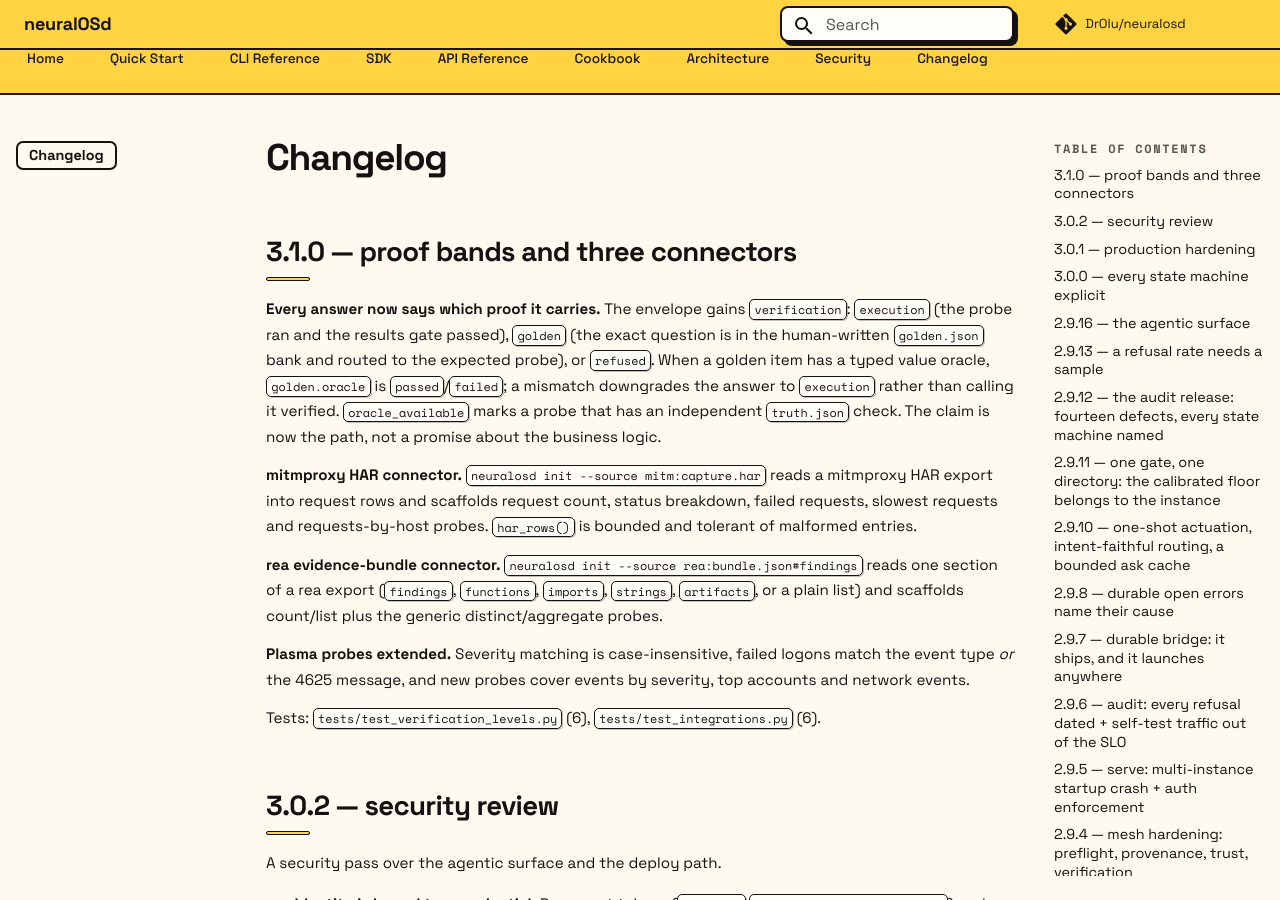
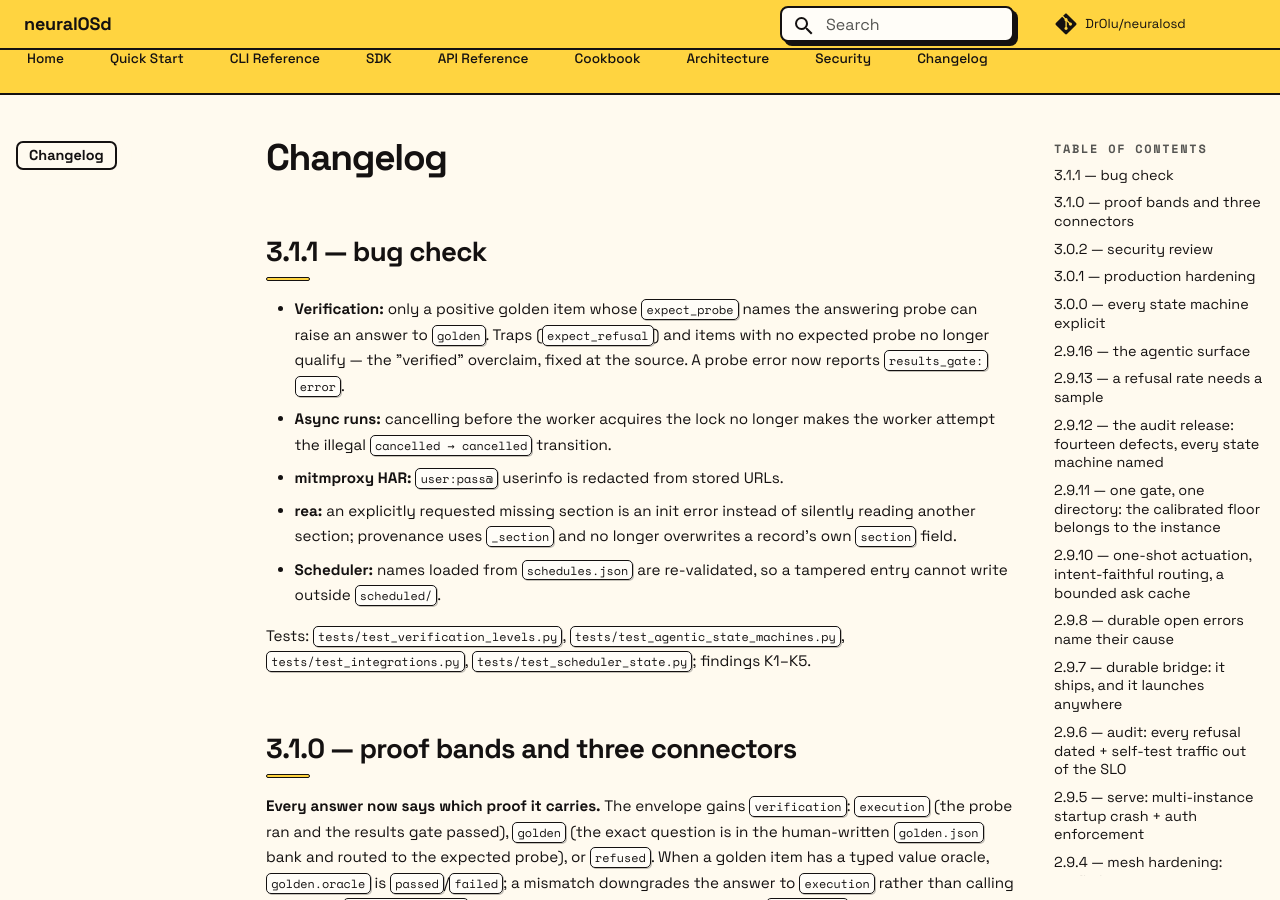
Before and after one commit to DrOlu/neuralosd, an MkDocs documentation site: the page built from docs/changelog.md, in a window 1280 px wide and 900 px high. Built offline with MkDocs 1.6.1 and Material for MkDocs 9.7.7, drawn with Linux system fonts in a browser that asks for light colours; comment, search, counter and statistics services are not loaded.

Commit message:
chore(release): 3.1.1

```diff
--- a/docs/changelog.md
+++ b/docs/changelog.md
@@ -1,4 +1,23 @@
 # Changelog
+
+## 3.1.1 — bug check
+
+- **Verification:** only a positive golden item whose `expect_probe` names
+  the answering probe can raise an answer to `golden`. Traps
+  (`expect_refusal`) and items with no expected probe no longer qualify —
+  the "verified" overclaim, fixed at the source. A probe error now reports
+  `results_gate: error`.
+- **Async runs:** cancelling before the worker acquires the lock no longer
+  makes the worker attempt the illegal `cancelled → cancelled` transition.
+- **mitmproxy HAR:** `user:pass@` userinfo is redacted from stored URLs.
+- **rea:** an explicitly requested missing section is an init error instead
+  of silently reading another section; provenance uses `_section` and no
+  longer overwrites a record's own `section` field.
+- **Scheduler:** names loaded from `schedules.json` are re-validated, so a
+  tampered entry cannot write outside `scheduled/`.
+
+Tests: `tests/test_verification_levels.py`, `tests/test_agentic_state_machines.py`,
+`tests/test_integrations.py`, `tests/test_scheduler_state.py`; findings K1–K5.
 
 ## 3.1.0 — proof bands and three connectors
 
--- a/pyproject.toml
+++ b/pyproject.toml
@@ -4,7 +4,7 @@ build-backend = "setuptools.build_meta"
 
 [project]
 name = "neuralosd"
-version = "3.1.0"
+version = "3.1.1"
 description = "Deterministic-first agentic runtime — @probe framework, chain runner, meta-selector, HITL guardrails, MCP/OpenAPI exposure, and microVM sandbox backends (BoxLite / Microsandbox)"
 readme = "README.md"
 requires-python = ">=3.10"
--- a/src/neuralosd/__init__.py
+++ b/src/neuralosd/__init__.py
@@ -6,7 +6,7 @@ One pip install. Two sandbox backends (BoxLite, Microsandbox). Any data
 source. Offline. On CPU. With verification gates, audit trail, and
 deterministic routing.
 """
-__version__ = "3.1.0"
+__version__ = "3.1.1"
 
 _DOCS = {
     "usage": "neuralOS usage and operations guide",
```
Also changed, not shown: 1 other file.
